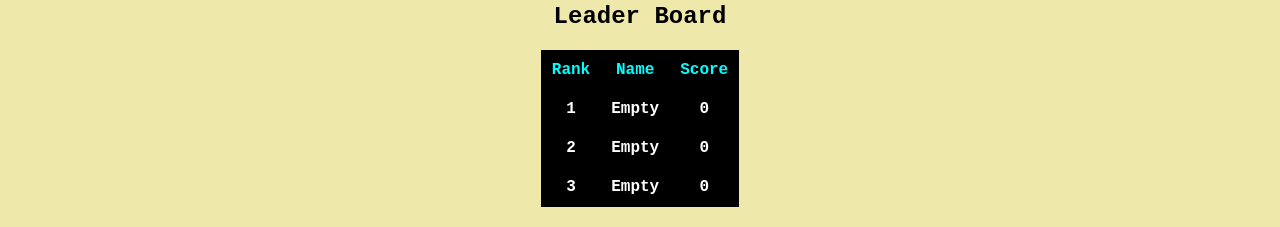
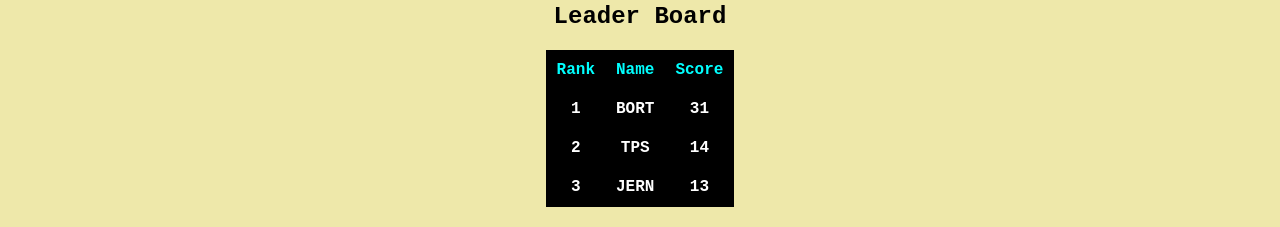
Before and after one commit to flappy-bert/flappy-bert.github.io, a plain HTML site: page index.html in a window 1280 px wide. Shown: the part 670-897 px from the top of the page. Drawn offline with Linux system fonts and the light colour scheme.

Commit message:
Update leaderboard index.html

```diff
--- a/index.html
+++ b/index.html
@@ -22,18 +22,18 @@
                     <tbody>
                         <tr>
                             <td>1</td>
-                            <td>Empty</td>
-                            <td>0</td>
+                            <td>BORT</td>
+                            <td>31</td>
                         </tr>
                         <tr>
                             <td>2</td>
-                            <td>Empty</td>
-                            <td>0</td>
+                            <td>TPS</td>
+                            <td>14</td>
                         </tr>
                         <tr>
                             <td>3</td>
-                            <td>Empty</td>
-                            <td>0</td>
+                            <td>JERN</td>
+                            <td>13</td>
                         </tr>
                     </tbody>
                 </table>
```
